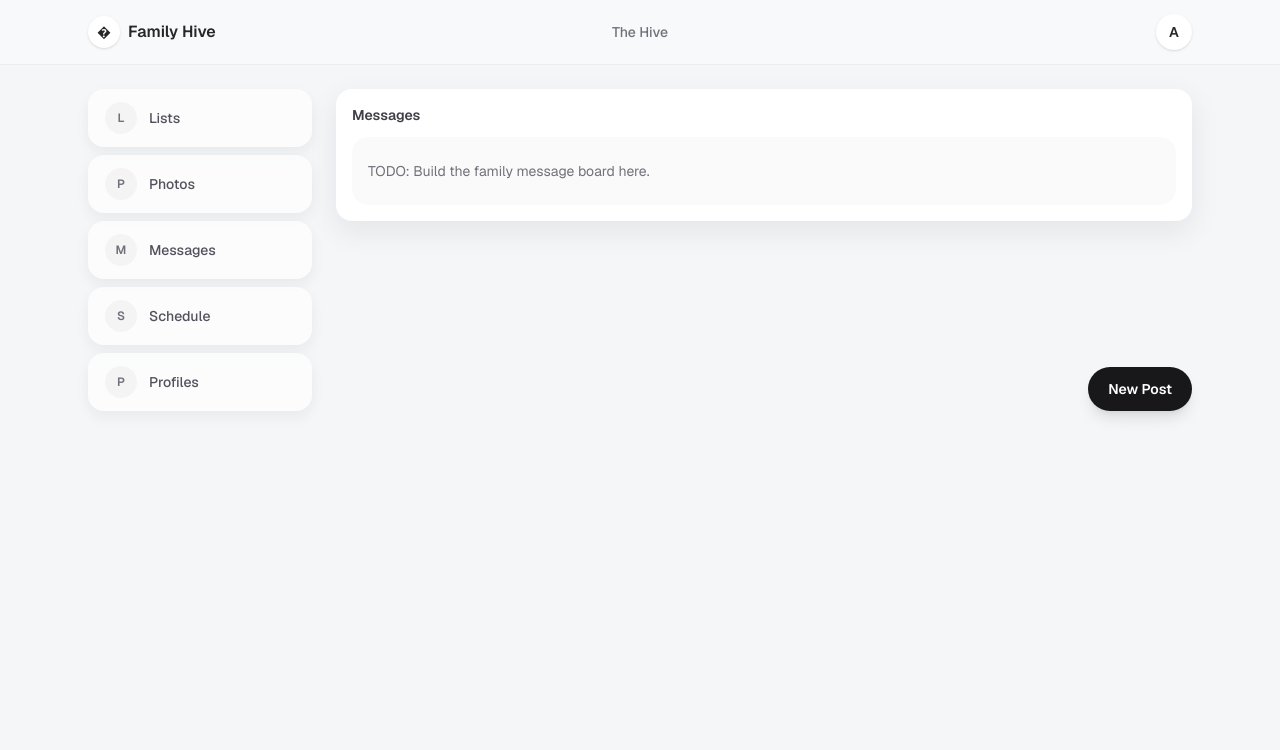
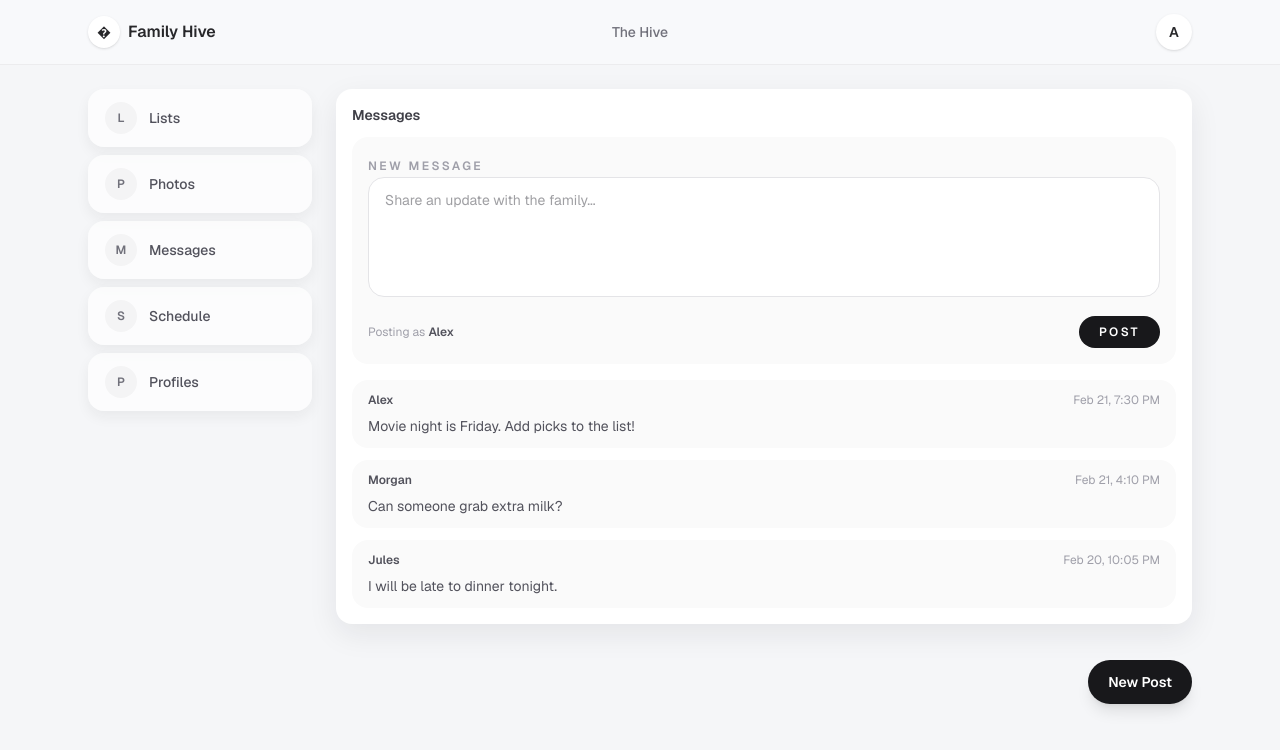
Before and after one commit to joeybukowski3/FamilyApp, a Next.js app in the folder family-hive-app/: page /messages in a window 1280 px wide. Shown: the top 750 px of the page. Built offline with nearby package versions, Linux system fonts and the light colour scheme.

Commit message:
Make messages board persistent

```diff
--- a/family-hive-app/app/lib/mockData.ts
+++ b/family-hive-app/app/lib/mockData.ts
@@ -20,3 +20,31 @@ export const memberPins: Record<string, string> = {
 };
 
 export const familyName = "The Hive";
+
+export type FamilyMessage = {
+  id: string;
+  authorId: string;
+  text: string;
+  timestamp: string;
+};
+
+export const familyMessages: FamilyMessage[] = [
+  {
+    id: "msg-1",
+    authorId: "alex",
+    text: "Movie night is Friday. Add picks to the list!",
+    timestamp: "2026-02-21T19:30:00.000Z",
+  },
+  {
+    id: "msg-2",
+    authorId: "morgan",
+    text: "Can someone grab extra milk?",
+    timestamp: "2026-02-21T16:10:00.000Z",
+  },
+  {
+    id: "msg-3",
+    authorId: "jules",
+    text: "I will be late to dinner tonight.",
+    timestamp: "2026-02-20T22:05:00.000Z",
+  },
+];
--- a/family-hive-app/app/messages/page.tsx
+++ b/family-hive-app/app/messages/page.tsx
@@ -1,12 +1,142 @@
+"use client";
+
+import { useEffect, useMemo, useState } from "react";
 import Card from "@/app/components/Card";
 import ShellFrame from "@/app/components/ShellFrame";
+import {
+  familyMembers,
+  familyMessages,
+  FamilyMessage,
+} from "@/app/lib/mockData";
+
+const STORAGE_KEY = "family_messages";
+const SESSION_KEY = "family-hive-session";
+
+type SessionState = {
+  memberId: string;
+  unlocked: boolean;
+};
 
 export default function MessagesPage() {
+  const [messages, setMessages] = useState<FamilyMessage[]>(familyMessages);
+  const [draft, setDraft] = useState("");
+  const [activeMemberId, setActiveMemberId] = useState(
+    familyMembers[0]?.id ?? ""
+  );
+
+  useEffect(() => {
+    if (typeof window === "undefined") return;
+
+    const storedSession = window.localStorage.getItem(SESSION_KEY);
+    if (storedSession) {
+      try {
+        const parsed = JSON.parse(storedSession) as SessionState;
+        if (parsed.memberId) {
+          setActiveMemberId(parsed.memberId);
+        }
+      } catch {
+        window.localStorage.removeItem(SESSION_KEY);
+      }
+    }
+
+    const storedMessages = window.localStorage.getItem(STORAGE_KEY);
+    if (!storedMessages) return;
+
+    try {
+      const parsed = JSON.parse(storedMessages) as FamilyMessage[];
+      if (Array.isArray(parsed) && parsed.length > 0) {
+        setMessages(parsed);
+      }
+    } catch {
+      window.localStorage.removeItem(STORAGE_KEY);
+    }
+  }, []);
+
+  const memberLookup = useMemo(() => {
+    return new Map(familyMembers.map((member) => [member.id, member]));
+  }, []);
+
+  const handlePost = () => {
+    const trimmed = draft.trim();
+    if (!trimmed) return;
+
+    const nextMessage: FamilyMessage = {
+      id: `msg-${Date.now()}`,
+      authorId: activeMemberId || familyMembers[0]?.id || "alex",
+      text: trimmed,
+      timestamp: new Date().toISOString(),
+    };
+
+    setMessages((prev) => {
+      const updated = [nextMessage, ...prev];
+      if (typeof window !== "undefined") {
+        window.localStorage.setItem(STORAGE_KEY, JSON.stringify(updated));
+      }
+      return updated;
+    });
+
+    setDraft("");
+  };
+
   return (
     <ShellFrame>
       <Card title="Messages">
-        <div className="rounded-2xl bg-zinc-50 px-4 py-6 text-sm text-zinc-500">
-          TODO: Build the family message board here.
+        <div className="space-y-4">
+          <div className="space-y-3 rounded-2xl bg-zinc-50 px-4 py-4">
+            <label className="text-xs font-semibold uppercase tracking-[0.2em] text-zinc-400">
+              New message
+            </label>
+            <textarea
+              value={draft}
+              onChange={(event) => setDraft(event.target.value)}
+              placeholder="Share an update with the family..."
+              className="min-h-[120px] w-full resize-none rounded-2xl border border-zinc-200 bg-white px-4 py-3 text-sm text-zinc-700 focus:outline-none focus:ring-2 focus:ring-zinc-900/10"
+            />
+            <div className="flex flex-wrap items-center justify-between gap-3">
+              <div className="text-xs text-zinc-400">
+                Posting as{" "}
+                <span className="font-semibold text-zinc-600">
+                  {memberLookup.get(activeMemberId)?.name ?? "Family member"}
+                </span>
+              </div>
+              <button
+                type="button"
+                onClick={handlePost}
+                className="rounded-full bg-zinc-900 px-5 py-2 text-xs font-semibold uppercase tracking-[0.2em] text-white"
+              >
+                Post
+              </button>
+            </div>
+          </div>
+
+          <div className="space-y-3">
+            {messages.map((message) => {
+              const author = memberLookup.get(message.authorId);
+              return (
+                <div
+                  key={message.id}
+                  className="rounded-2xl bg-zinc-50 px-4 py-3"
+                >
+                  <div className="flex items-center justify-between text-xs text-zinc-400">
+                    <span className="font-semibold text-zinc-600">
+                      {author?.name ?? message.authorId}
+                    </span>
+                    <span>
+                      {new Date(message.timestamp).toLocaleString(undefined, {
+                        month: "short",
+                        day: "numeric",
+                        hour: "numeric",
+                        minute: "2-digit",
+                      })}
+                    </span>
+                  </div>
+                  <div className="mt-2 text-sm text-zinc-600">
+                    {message.text}
+                  </div>
+                </div>
+              );
+            })}
+          </div>
         </div>
       </Card>
     </ShellFrame>
```
